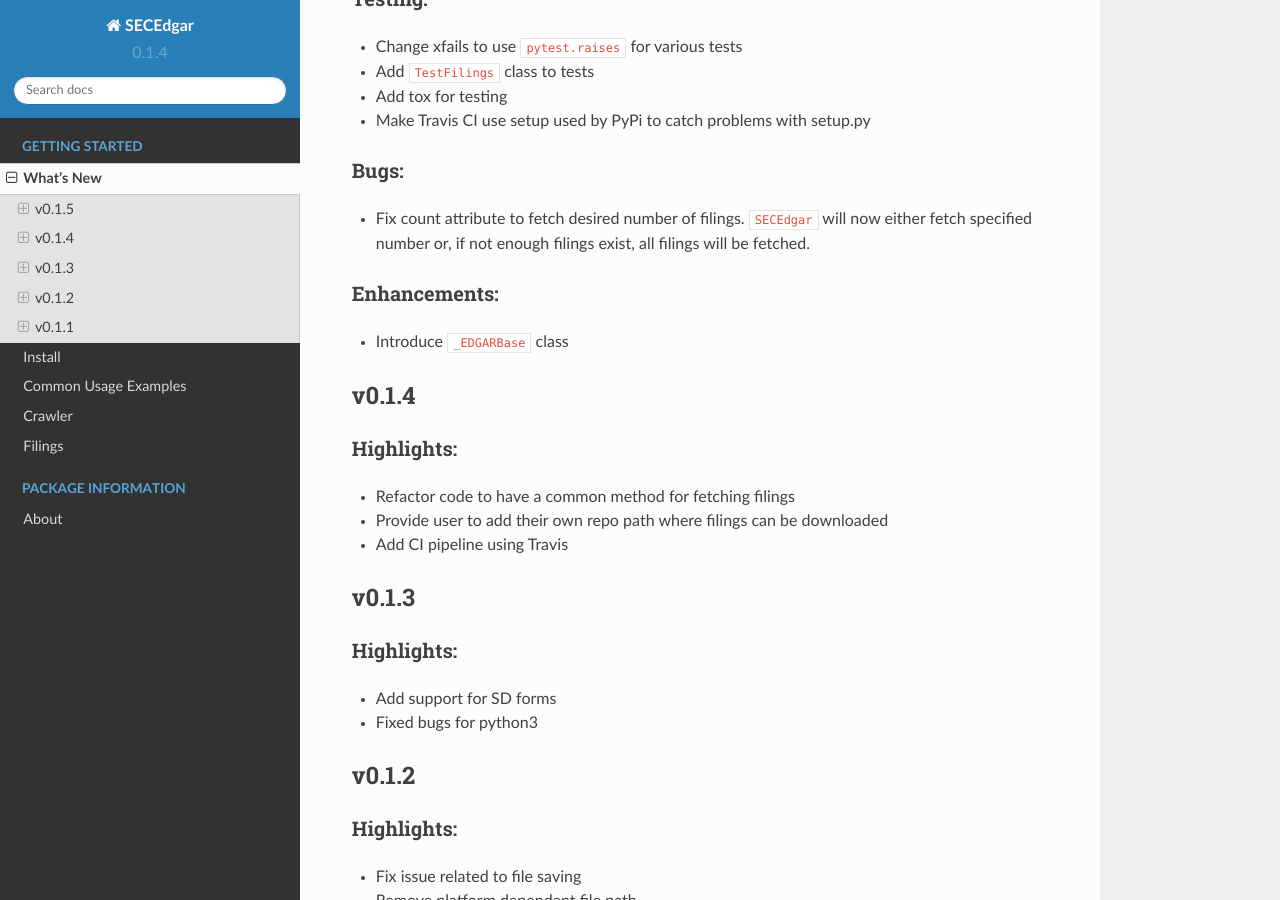
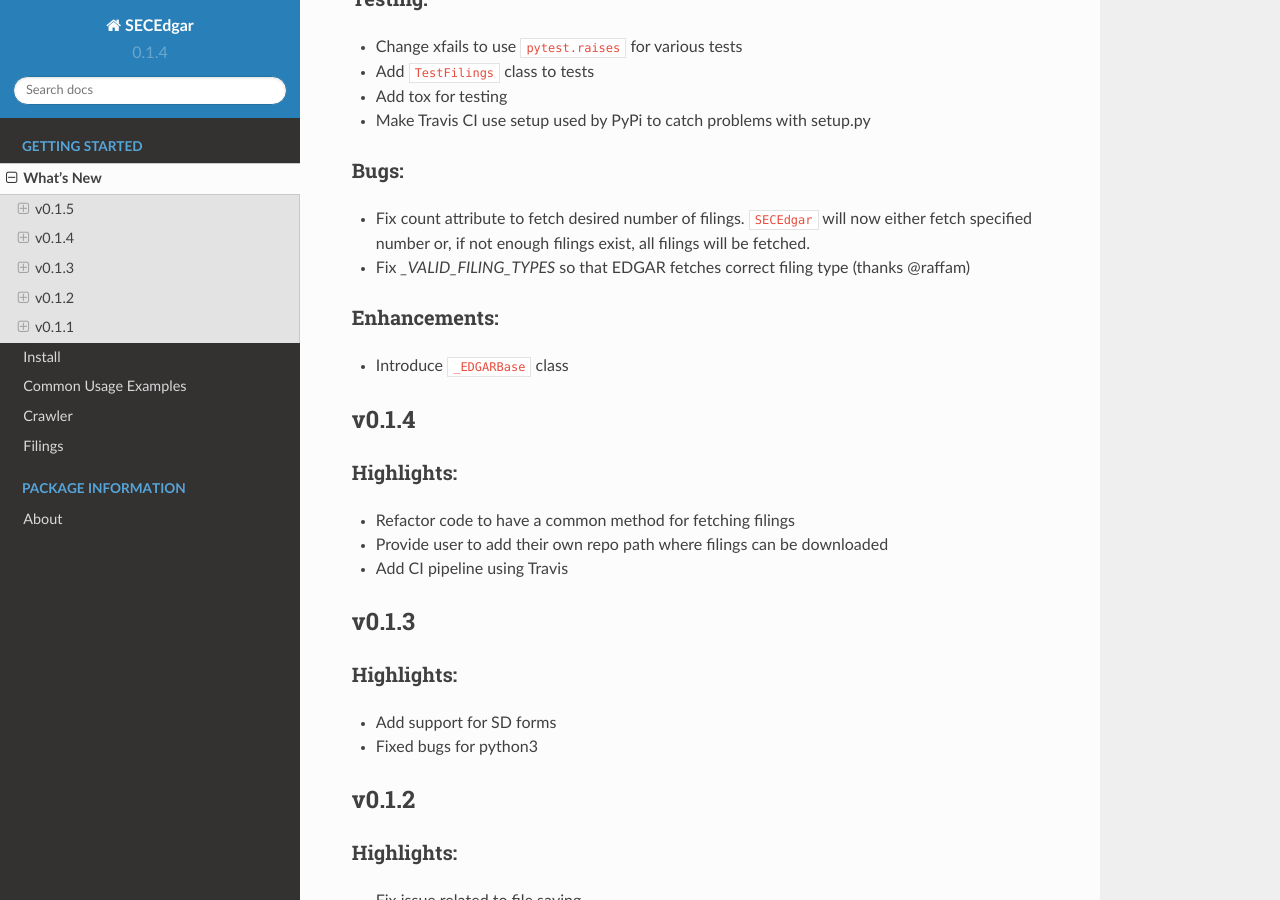
Before and after one commit to sec-edgar/sec-edgar, a Sphinx documentation site: the page built from docs/source/whatsnew.rst, in a window 1280 px wide and 900 px high, scrolled down 523 px. Built offline with Sphinx 7.4.7 and the Read the Docs theme 2.0.0, drawn with Linux system fonts in a browser that asks for light colours.

Commit message:
Add bug fix to whatsnew

```diff
--- a/docs/source/whatsnew/v0.1.5.txt
+++ b/docs/source/whatsnew/v0.1.5.txt
@@ -26,6 +26,7 @@ Bugs:
 ~~~~~
 
 * Fix count attribute to fetch desired number of filings. ``SECEdgar`` will now either fetch specified number or, if not enough filings exist, all filings will be fetched.
+* Fix `_VALID_FILING_TYPES` so that EDGAR fetches correct filing type (thanks @raffam)
 
 Enhancements:
 ~~~~~~~~~~~~~
```
